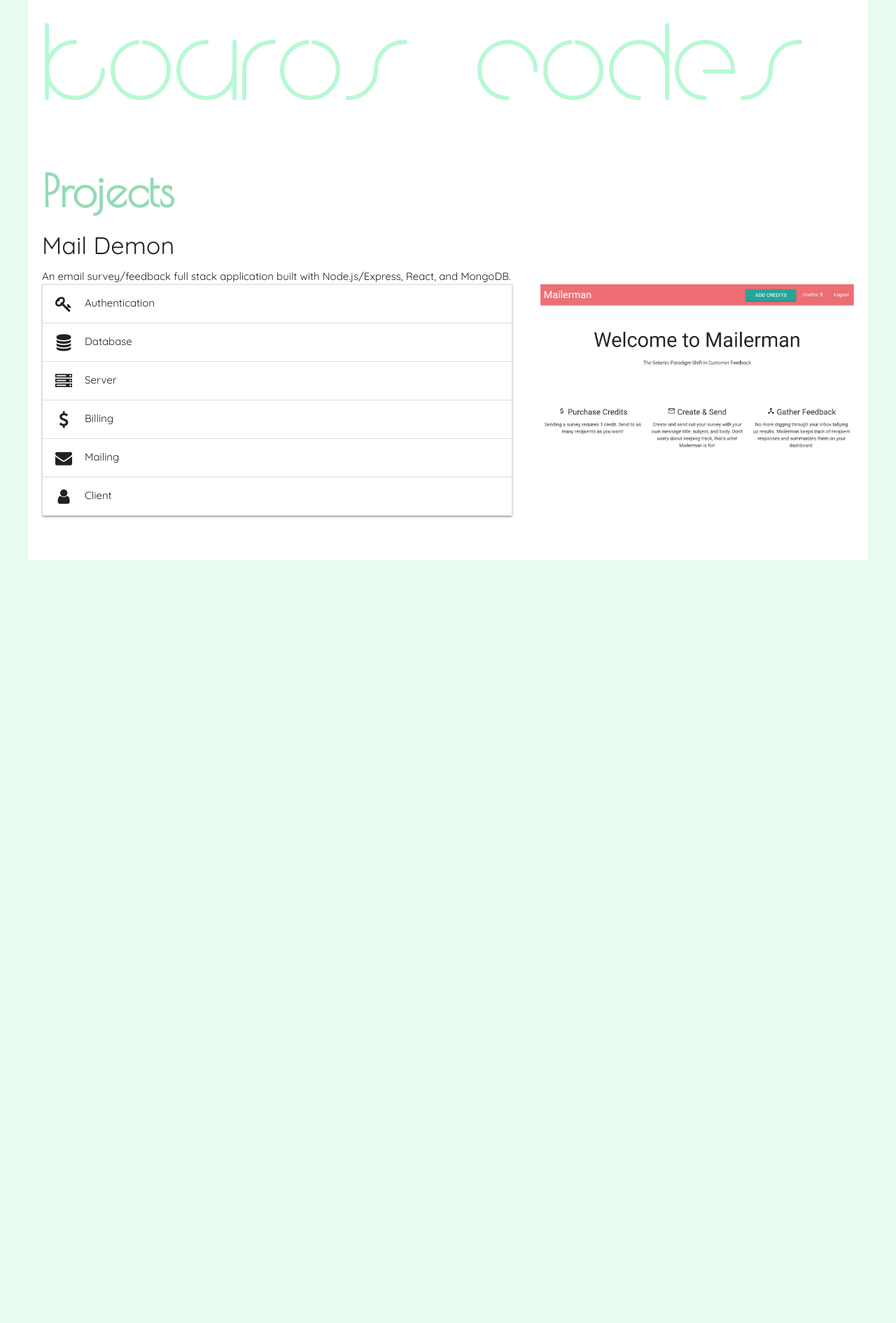
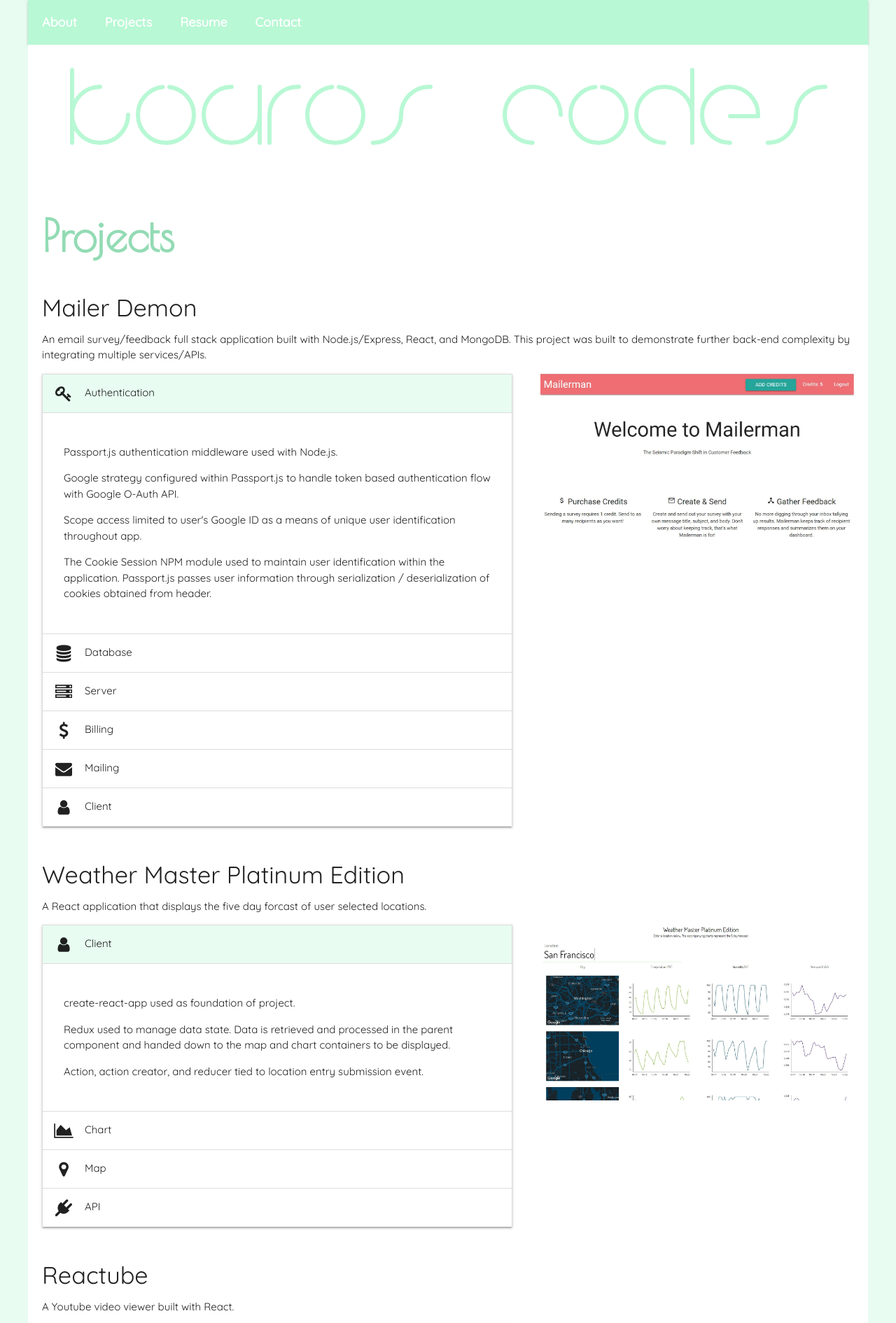
Before and after one commit to koutron/portfolio, a plain HTML site: page index.html in a window 1280 px wide. Shown: the top 1890 px of the page at 70% size. Before the commit the page ends 800 px from the top, so only its background shows below. Drawn offline with nearby package versions, Linux system fonts and the light colour scheme.

Commit message:
pushing to aws

```diff
--- a/index.html
+++ b/index.html
@@ -18,18 +18,27 @@
   </head>
   <body>
 
+<nav>
+  <ul class="nav-menu">
+<li>About</li>
+<li>Projects</li>
+<li>Resume</li>
+<li>Contact</li>
+</ul>
+</nav>
 <div class="main-container">
-    <div class="fancy-name">Kouros Codes</div>
+
+<div class="fancy-name">Kouros Codes</div>
 <h1>Projects</h1>
-<h4>Mail Demon</h4>
-    An email survey/feedback full stack application built with Node.js/Express, React, and MongoDB.
+<h4>Mailer Demon</h4>
+    <p>An email survey/feedback full stack application built with Node.js/Express, React, and MongoDB.  This project was built to demonstrate further back-end complexity by integrating multiple services/APIs.</p>
 
 
 
 <div class="project-container">
   <div class="project-info"><ul class="collapsible" data-collapsible="accordion">
 <li>
-  <div class="collapsible-header"><i class="fa fa-key" aria-hidden="true"></i>Authentication</div>
+  <div class="collapsible-header active"><i class="fa fa-key" aria-hidden="true"></i>Authentication</div>
   <div class="collapsible-body">
     <p>Passport.js authentication middleware used with Node.js.</p>
     <p>Google strategy configured within Passport.js to handle token based authentication flow with Google O-Auth API.</p>
@@ -80,8 +89,89 @@
 </div>
 </li>
 </ul></div>
-  <div class="project-picture"><img  style="width: 100%; height: auto;" src="./img/mailerman.jpg"></div>
+  <div class="project-picture"><img  style="width: 100%" src="./img/mailerman.jpg"></div>
 </div>
+
+
+
+
+
+
+<h4>Weather Master Platinum Edition</h4>
+<p>A React application that displays the five day forcast of user selected locations.</p>
+
+<div class="project-container">
+  <div class="project-info"><ul class="collapsible" data-collapsible="accordion">
+<li>
+  <div class="collapsible-header active"><i class="fa fa-user" aria-hidden="true"></i>Client</div>
+  <div class="collapsible-body">
+    <p>create-react-app used as foundation of project.</p>
+    <p>Redux used to manage data state.  Data is retrieved and processed in the parent component and handed down to the map and chart containers to be displayed.</p>
+    <p>Action, action creator, and reducer tied to location entry submission event.</p>
+  </div>
+</li>
+
+<li>
+  <div class="collapsible-header"><i class="fa fa-area-chart" aria-hidden="true"></i>Chart</div>
+  <div class="collapsible-body">
+    <p>Victory Charts used to display temperature, humidity, and pressure data from user selected locations.</p>
+    <p>Data formatted and concatination required to display within charts.</p>
+    <p>Charts configured to display approparite axis, scale, animation, and labeling.</p>
+</div>
+</li>
+<li>
+  <div class="collapsible-header"><i class="fa fa-map-marker" aria-hidden="true"></i>Map</div>
+  <div class="collapsible-body">
+    <p>Gmaps npm module used to display Google Map image of user selected locations.</p>
+    <p>Longitude and latitude data dervied from openweathermaps.org passed into Gmaps container to display appropriate location.</p>
+    <p>Snazzy Maps styling applied to map rendering.</p>
+</div>
+</li>
+<li>
+  <div class="collapsible-header"><i class="fa fa-plug" aria-hidden="true"></i>API</div>
+  <div class="collapsible-body">
+    <p>openweathermap.org used as source of weather information.</p>
+    <p>Axios configured to retrieve payload data from openweathermap.org.</p>
+</div>
+</li>
+</ul></div>
+  <div class="project-picture"><img  style="width: 100%" src="./img/weather.jpg"></div>
+</div>
+
+
+
+
+
+
+
+<h4>Reactube</h4>
+<p>A Youtube video viewer built with React.</p>
+<div class="project-container">
+  <div class="project-info"><ul class="collapsible" data-collapsible="accordion">
+    <li>
+      <div class="collapsible-header active"><i class="fa fa-user" aria-hidden="true"></i>Client</div>
+      <div class="collapsible-body">
+        <p>Unlike other projects, this application does not use Redux.  As the application is flat, Redux's strengths cannot be fully applied.</p>
+        <p>All data is managed through React's native component props and state.</p>
+        <p>lodash debounce NPM module used to prevent React from re-rendering too frequently upon changing search query.</p>
+      </div>
+    </li>
+    <li>
+      <div class="collapsible-header"><i class="fa fa-plug" aria-hidden="true"></i>API</div>
+      <div class="collapsible-body">
+        <p>Youtube's API (activated through the Google Developer Console) used as data source for videos and descriptions.</p>
+        <p>youtube-api-search NPM module configured to retrieve data into React.</p>
+        <p>All data relevant to the application is retrieved in the parent component's state (index.js) and passed to children containers as props.</p>
+    </div>
+    </li>
+</ul></div>
+  <div class="project-picture"><img  style="width: 100%" src="./img/reactube.jpg"></div>
+</div>
+
+
+
+
+
 </div>
 
 
--- a/index.js
+++ b/index.js
@@ -4,7 +4,7 @@ $(document).ready(function() {
 		size: 200, // Font size, defined by the height of the letters (pixels)
 		weight: 3, // Font weight (pixels)
 		rounded: true, // Rounded letter endings
-		color: '#b8f8d4', // Font color
+		color: '#b8f8d4', // Font color '#b8f8d4'
 		duration: 1, // Duration of the animation of each letter (seconds)
 		delay: [0, 0.05], // Delay animation among letters (seconds)
 		fade: 1, // Fade effect duration (seconds)
@@ -15,4 +15,7 @@ $(document).ready(function() {
 	// Initializing the text (Letters parameters: container-element, options)
 	let myText = new Letters(fancyName, options);
 	myText.show(options);
+	$('.fancy-name').mouseenter(function() {
+		myText.show(options);
+	});
 });
--- a/stylesheet.css
+++ b/stylesheet.css
@@ -6,11 +6,27 @@ body {
 	margin: 0px;
 	background-color: #e8fcf1;
 }
+nav {
+	background-color: #b8f8d4;
+	width: 1200px;
+	display: block;
+	margin-left: auto;
+	margin-right: auto;
+}
+.nav-menu li {
+	font-size: 18px;
+	font-weight: bold;
+	padding: 0 20px 0 20px;
+}
 
 h1 {
 	font-weight: 600;
 	font-family: Poiret One;
 	color: #93dbb4;
+}
+
+h4 {
+	margin-top: 50px;
 }
 
 /*
@@ -25,6 +41,10 @@ h1 {
 }
 */
 .fancy-name {
+	text-align: center;
+}
+
+.letter {
 }
 .welcome {
 	font-size: 40px;
@@ -37,7 +57,7 @@ h1 {
 	width: 1200px;
 	display: block;
 	background-color: white;
-	height: 100vh;
+	height: auto;
 	padding: 0 20px 0 20px;
 
 	margin-left: auto;
@@ -63,3 +83,10 @@ h1 {
 .collapsible {
 	margin: 0;
 }
+
+.collapsible-header:hover {
+	background-color: #e8fcf1;
+}
+.collapsible-header.active {
+	background-color: #e8fcf1;
+}
```
Also changed, not shown: img/koutube.JPG (deleted), img/reactube.JPG (added).
